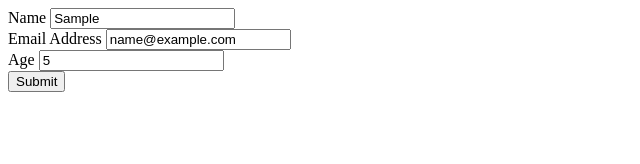
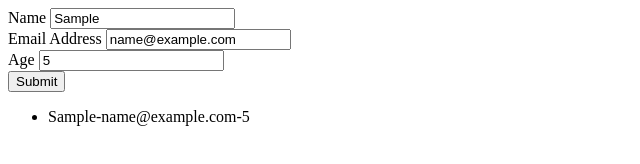
Before and after one commit to vishalvenkat12/LocalStorage, a plain HTML site: page forms.html in a window 1280 px wide. Both pictures are taken after typing "Sample", "name@example.com", "5" into the empty fields and a click on the button "Submit". Shown: the whole page, without its empty margins (0-640 px from the left). Drawn offline with Linux system fonts and the light colour scheme.

Commit message:
DisplayDeatilsInScreen

```diff
--- a/forms.html
+++ b/forms.html
@@ -14,6 +14,7 @@
             <input type="number" id="age" name="age"><br>
             <button>Submit</button>
         </form>
+        <ul id="listOfItems"></ul>
         <script>
             function saveToLocalStorage(event){
                 event.preventDefault()
@@ -27,6 +28,13 @@
                 }
                 myObj_serialized=JSON.stringify(myObj);
                 localStorage.setItem('myObj', myObj_serialized);
+                showUsersOnScreen(myObj);
+            }
+            function showUsersOnScreen(myObj){
+                var parEle=document.getElementById('listOfItems');
+                var childEle=document.createElement('li');
+                childEle.textContent=myObj.name+ '-' +myObj.email+ '-' +myObj.age;
+                parEle.appendChild(childEle);
             }
         </script>
     </body>
```
